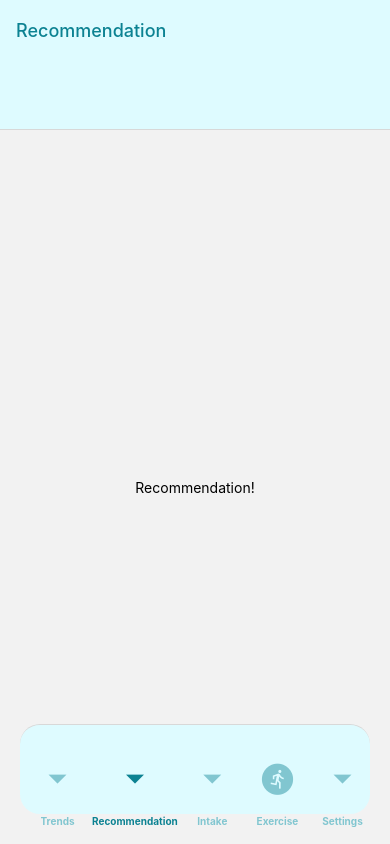
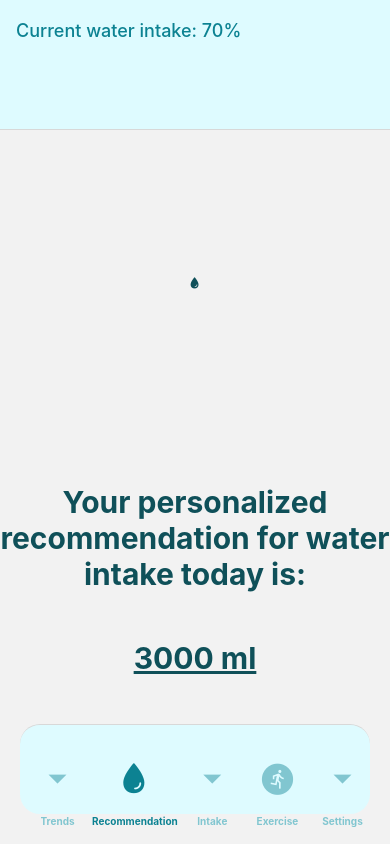
Before and after one commit to richardm213/hydration-helper, a React Native app: screen /Recommendation in a window 390 px wide. Built offline with nearby package versions, Linux system fonts and the light colour scheme.

Commit message:
Created RecommendationTab

```diff
--- a/App.js
+++ b/App.js
@@ -2,6 +2,7 @@ import * as React from 'react';
 import {NavigationContainer} from '@react-navigation/native';
 import {createBottomTabNavigator} from '@react-navigation/bottom-tabs';
 import {MaterialIcons} from '@expo/vector-icons';
+import {Icon} from 'react-native-elements';
 import TrendsTab from './components/TrendsTab';
 import RecommendationTab from './components/RecommendationTab';
 import IntakeTab from './components/IntakeTab';
@@ -11,6 +12,9 @@ import SettingsTab from './components/SettingsTab';
 const Tab = createBottomTabNavigator();
 const exerciseIcon = ({color, size}) => (
   <MaterialIcons name="run-circle" color={color} size={size * 1.5} />
+);
+const waterIcon = ({color, size}) => (
+  <Icon name="water" type="ionicon" color={color} size={size * 1.5} />
 );
 
 function Tabs() {
@@ -53,7 +57,14 @@ function Tabs() {
         },
       }}>
       <Tab.Screen name="Trends" component={TrendsTab} />
-      <Tab.Screen name="Recommendation" component={RecommendationTab} />
+      <Tab.Screen
+        name="Recommendation"
+        component={RecommendationTab}
+        options={{
+          tabBarIcon: waterIcon,
+          headerTitle: 'Current water intake: 70%',
+        }}
+      />
       <Tab.Screen name="Intake" component={IntakeTab} />
       <Tab.Screen
         name="Exercise"
--- a/components/RecommendationTab.js
+++ b/components/RecommendationTab.js
@@ -1,7 +1,35 @@
 import {StyleSheet, Text, View} from 'react-native';
+import {Icon} from 'react-native-elements';
 
+const turquoise = '#0F5059';
 const styles = StyleSheet.create({
   container: {
+    alignItems: 'center',
+    flex: 1,
+    flexDirection: 'column',
+    justifyContent: 'center',
+  },
+  iconView: {
+    flex: 1.5,
+    justifyContent: 'center',
+  },
+  suggestionIntakeText: {
+    color: turquoise,
+    fontSize: 30,
+    fontWeight: 'bold',
+    textAlign: 'center',
+    textDecorationLine: 'underline',
+  },
+  suggestionIntakeView: {
+    flex: 1,
+  },
+  suggestionText: {
+    color: turquoise,
+    fontSize: 30,
+    fontWeight: 'bold',
+    textAlign: 'center',
+  },
+  suggestionTextView: {
     alignItems: 'center',
     flex: 1,
     justifyContent: 'center',
@@ -11,7 +39,17 @@ const styles = StyleSheet.create({
 export default function RecommendationTab() {
   return (
     <View style={styles.container}>
-      <Text>Recommendation!</Text>
+      <View style={styles.iconView}>
+        <Icon name="water" type="ionicon" color="#0F5059" size="200" />
+      </View>
+      <View style={styles.suggestionTextView}>
+        <Text style={styles.suggestionText}>
+          Your personalized recommendation for water intake today is:
+        </Text>
+      </View>
+      <View style={styles.suggestionIntakeView}>
+        <Text style={styles.suggestionIntakeText}>3000 ml</Text>
+      </View>
     </View>
   );
 }
```
